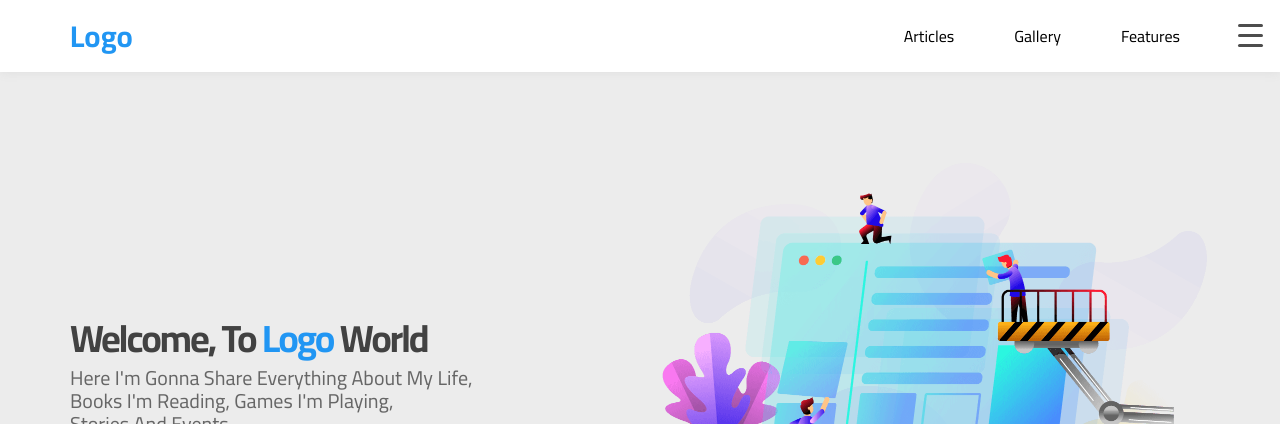
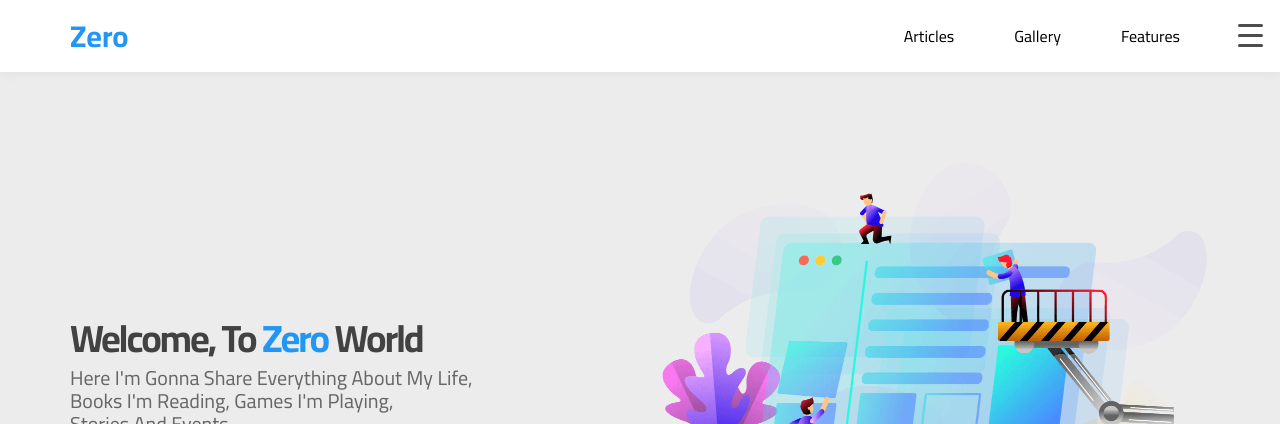
Before and after one commit to ramymansy/Templates-3, a plain HTML site: page index.html in a window 1280 px wide. Shown: the top 424 px of the page. Drawn offline with Linux system fonts and the light colour scheme.

Commit message:
update index.html

```diff
--- a/index.html
+++ b/index.html
@@ -23,7 +23,7 @@
     <!-- Start Header -->
     <div class="header" id="header">
       <div class="container">
-        <a href="#" class="logo">Logo</a>
+        <a href="#" class="logo">Zero</a>
         <ul class="main-nav">
           <li><a href="#articles">Articles</a></li>
           <li><a href="#gallery">Gallery</a></li>
@@ -99,7 +99,7 @@
     <div class="landing">
       <div class="container">
         <div class="text">
-          <h1>welcome, to <span>Logo</span> world</h1>
+          <h1>welcome, to <span>Zero</span> world</h1>
           <p>
             here i'm gonna share everything about my life,<br />
             books i'm reading, games i'm playing,<br />
@@ -906,7 +906,7 @@
     <div class="footer">
       <div class="container">
         <div class="box">
-          <h3>Logo</h3>
+          <h3>Zero</h3>
           <ul class="social">
             <li>
               <a href="#" class="facebook">
```
